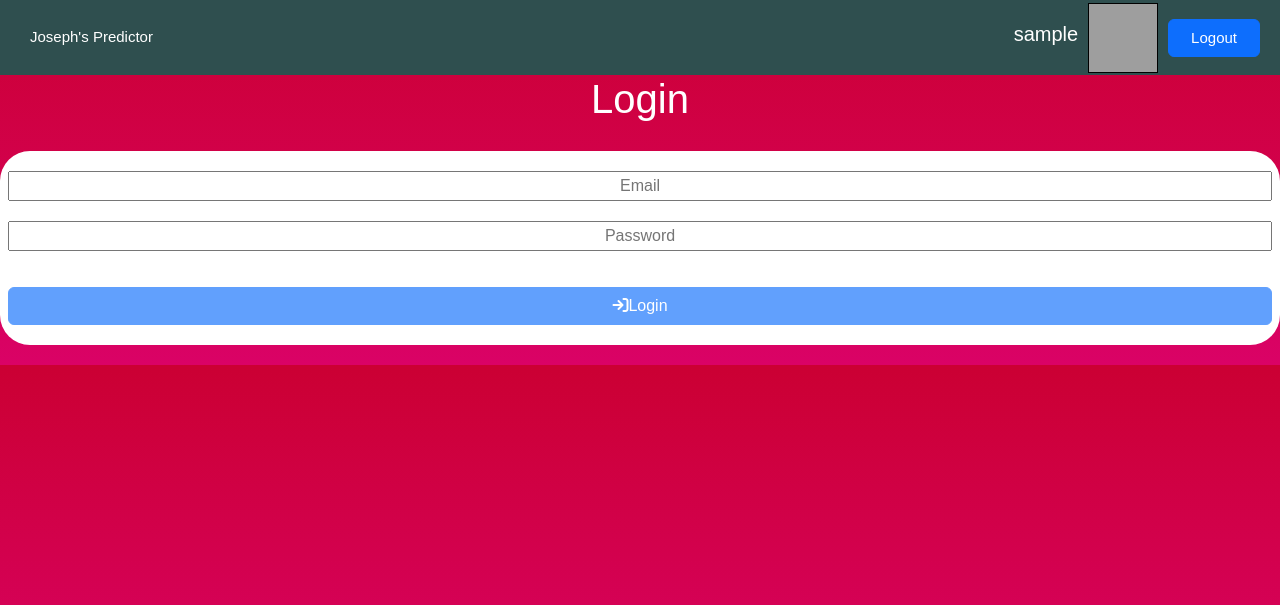
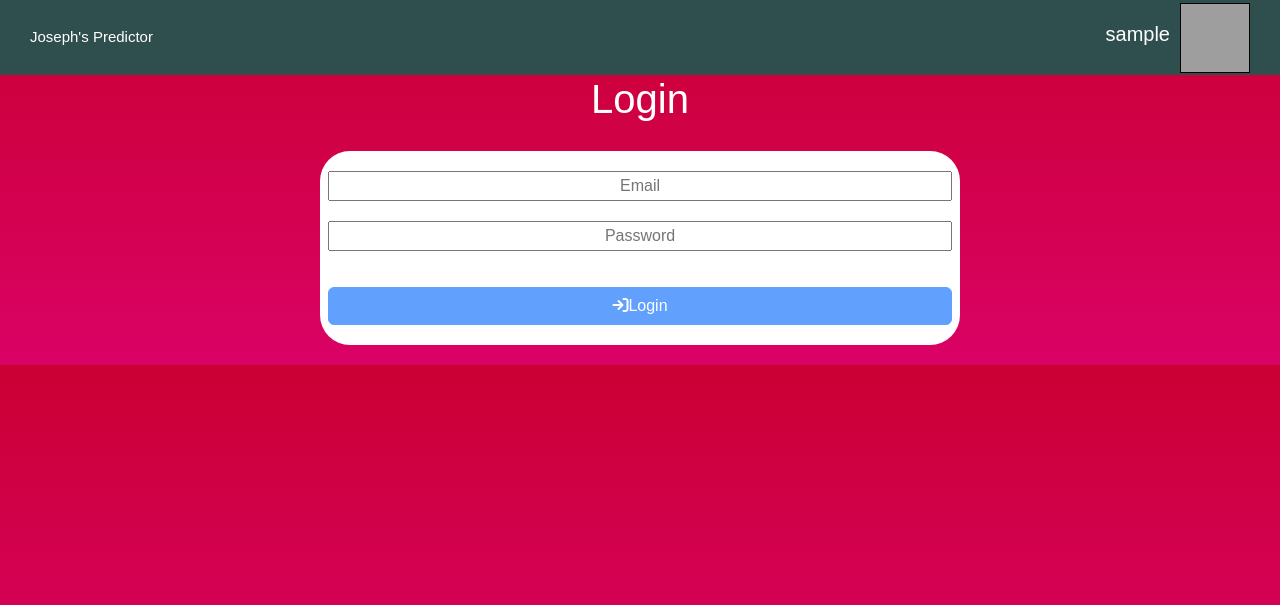
Before and after one commit to parsnips1966/World-Cup-Comp, a Flask app: template templates/login.html in a window 1280 px wide. Shown: the top 605 px of the page. Run offline with Flask 2, Linux system fonts and the light colour scheme; a user stored in the database is signed in; the template is opened without the code that fills it: most values are stand-ins (such as "Sample title", 1, 10 or a date in 2020); some libraries are stand-ins or nearby versions; grey boxes are pictures that could not be loaded.

Commit message:
Moved login button

```diff
--- a/static/css/style.css
+++ b/static/css/style.css
@@ -1,138 +1,205 @@
 body {
+  display: -webkit-box;
+  display: -ms-flexbox;
   display: flex;
+  -webkit-box-orient: vertical;
+  -webkit-box-direction: normal;
+      -ms-flex-direction: column;
           flex-direction: column;
+  -webkit-box-pack: center;
+      -ms-flex-pack: center;
           justify-content: center;
+  -webkit-box-align: center;
+      -ms-flex-align: center;
           align-items: center;
+  background-image: -webkit-gradient(linear, left top, left bottom, from(#cb0033), to(#da0266));
   background-image: linear-gradient(#cb0033, #da0266);
-  font-family: Arial, Helvetica, sans-serif; }
+  font-family: Arial, Helvetica, sans-serif;
+}
 
 header {
+  display: -webkit-box;
+  display: -ms-flexbox;
   display: flex;
+  -webkit-box-pack: justify;
+      -ms-flex-pack: justify;
           justify-content: space-between;
+  -webkit-box-align: center;
+      -ms-flex-align: center;
           align-items: center;
   height: 75px;
   width: 100%;
   padding: 20px;
   background-color: darkslategrey;
-  font-family: Arial, Helvetica, sans-serif; }
+  font-family: Arial, Helvetica, sans-serif;
+}
 
 label {
   color: #811331;
-  font-weight: bold; }
+  font-weight: bold;
+}
 
 h1 {
-  color: white; }
+  color: white;
+}
 
 h2 {
-  color: #811331; }
+  color: #811331;
+}
 
 h3 {
-  font-size: 20px; }
+  font-size: 20px;
+}
 
 img {
   width: 50px;
   height: 30px;
   margin: 10px;
-  border: 1px solid black; }
+  border: 1px solid black;
+}
 
 a {
-  font-size: 15px; }
+  font-size: 15px;
+}
 
 input {
   margin-bottom: 20px;
-  text-align: center; }
+  text-align: center;
+}
 
 .content {
   background-color: white;
   border-radius: 30px;
   margin: 20px;
-  padding: 20px; }
+  padding: 20px;
+}
 
-#homepage-buttons {
-  width: 50%; }
+.half-width {
+  width: 50%;
+}
 
 #profile {
+  display: -webkit-box;
+  display: -ms-flexbox;
   display: flex;
   float: right;
   color: white;
-  align-items: center; }
+  -webkit-box-align: center;
+      -ms-flex-align: center;
+          align-items: center;
+}
 
 .blank-link {
   font-size: 15px;
   text-decoration: none;
   margin: 10px;
-  color: white; }
+  color: white;
+}
 
 .blank-link:hover {
-  color: white; }
+  color: white;
+}
 
 #footer {
   position: fixed;
   bottom: 0;
   background-color: darkslategray;
-  width: 100%; }
+  width: 100%;
+}
 
 .aligned-center {
+  display: -webkit-box;
+  display: -ms-flexbox;
   display: flex;
-  justify-content: center; }
+  -webkit-box-pack: center;
+      -ms-flex-pack: center;
+          justify-content: center;
+}
 
 #profile-text {
+  display: -webkit-box;
+  display: -ms-flexbox;
   display: flex;
+  -webkit-box-orient: vertical;
+  -webkit-box-direction: normal;
+      -ms-flex-direction: column;
           flex-direction: column;
-  margin: 10px; }
+  margin: 10px;
+}
 
 .pfp {
   width: 70px;
   height: 70px;
-  padding: 0; }
+  padding: 0;
+}
 
 #expand {
   position: fixed;
   bottom: 0;
-  right: 0; }
+  right: 0;
+}
 
 #collapse {
-  margin: 0; }
+  margin: 0;
+}
 
 #cinematic-image {
   border: none;
   height: 30vw;
-  margin: 10px; }
+  margin: 10px;
+}
 
 #current-user {
+  display: -webkit-box;
+  display: -ms-flexbox;
   display: flex;
-  flex-direction: column; }
+  -webkit-box-orient: vertical;
+  -webkit-box-direction: normal;
+      -ms-flex-direction: column;
+          flex-direction: column;
+}
 
 .leaderboard-button {
   font-size: 15px;
   text-decoration: none;
-  margin: 10px; }
+  margin: 10px;
+}
 
 #profile-info {
+  display: -webkit-box;
+  display: -ms-flexbox;
   display: flex;
+  -webkit-box-orient: vertical;
+  -webkit-box-direction: normal;
+      -ms-flex-direction: column;
           flex-direction: column;
   background-color: #49045d;
   border-radius: 20px;
   padding: 10px;
   position: fixed;
   right: 50px;
-  top: 75px; }
+  top: 75px;
+}
 
 #submit-button {
-  font-size: 20px; }
+  font-size: 20px;
+}
 
 #profile-info-title {
   text-decoration: underline;
   color: #FD0;
-  font-family: Verdana; }
+  font-family: Verdana;
+}
 
 .profile-info-item {
-  color: white; }
+  color: white;
+}
 
 .animate__animated.animate__zoomInDown {
-  --animate-duration: 0.5s; }
+  --animate-duration: 0.5s;
+}
 
 .animate__animated.animate__zoomOutUp {
-  --animate-duration: 0.5s; }
-
+  --animate-duration: 0.5s;
+}
 /*# sourceMappingURL=style.css.map */
--- a/static/css/style.scss
+++ b/static/css/style.scss
@@ -48,7 +48,7 @@ input {
     margin: 20px;
     padding: 20px;
 }
-#homepage-buttons {
+.half-width {
     width: 50%;
 }
 #profile {
--- a/templates/base.html
+++ b/templates/base.html
@@ -48,7 +48,6 @@
     {% if current_user.is_authenticated %}
     <h3 id="profile-name">{{username}}</h3>
     <img class="pfp" src="{{ url_for('static', filename='pfps/'+pfp) }}" alt="profile image">
-    <button class="btn btn-primary" id="logout-link"><a class="blank-link" href="{{url_for('logout')}}">Logout</a></button>
     {% endif %}
   </div>
 </header>
@@ -58,7 +57,8 @@
   <p class="profile-info-item">Username: {{username}}</p>
   <p class="profile-info-item">Score: {{score}}</p>
   <p class="profile-info-item">Position: {{position}}</p>
-  <button class="btn btn-primary"><a class="blank-link" href="{{ url_for('settings') }}">Settings</a></button>
+  <button class="btn btn-primary"><a class="blank-link" href="{{ url_for('settings') }}">Settings</a></button><br>
+  <button class="btn btn-primary" id="logout-link"><a class="blank-link" href="{{url_for('logout')}}">Logout</a></button>
 </div>
 
 <body>
--- a/templates/home.html
+++ b/templates/home.html
@@ -18,8 +18,8 @@ Homepage
 
 {% block body %}
 <h1>Welcome to Joseph's World Cup predictor!</h1>
-<div id="homepage-buttons" class="container content">
-  <div class="row justify-content-sm-center">
+<div class="container content half-width">
+  <div class="row justify-content-center">
     <div class="col-6 aligned-center">
       <a href="{{ url_for('login') }}"><button class="btn btn-block btn-primary">Login</button></a>
     </div>
--- a/templates/login.html
+++ b/templates/login.html
@@ -19,7 +19,7 @@ $(document).ready(function() {
 
 {% block body %}
 <h1>Login</h1>
-<form class="container-fluid content" action="{{ url_for('login') }}" method="POST">
+<form class="container-fluid content half-width" action="{{ url_for('login') }}" method="POST">
   <div class="row">
     <input name="email" type="email" id="email" placeholder="Email">
   </div>
--- a/templates/signup.html
+++ b/templates/signup.html
@@ -19,7 +19,7 @@ $(document).ready(function() {
 
 {% block body %}
 <h1>Sign up</h1>
-<form class="container content" action="{{ url_for('signup') }}" method="POST">
+<form class="container content half-width" action="{{ url_for('signup') }}" method="POST">
   <div class="row">
     <input id="email" name="email" type="email" placeholder="Email (use school email if you are a Haybridge student)">
   </div>
```
Also changed, not shown: templates/submitted.html (+7 -10 lines), users.db, 1 other file. Lines whose indentation alone changed are shown as unchanged.
